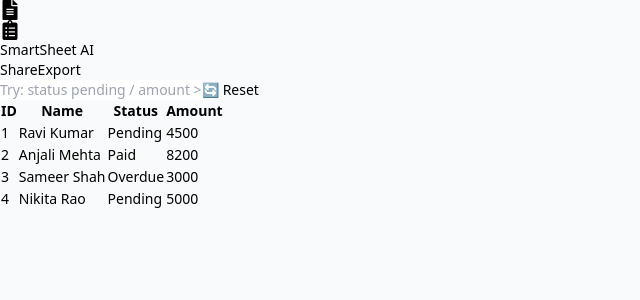
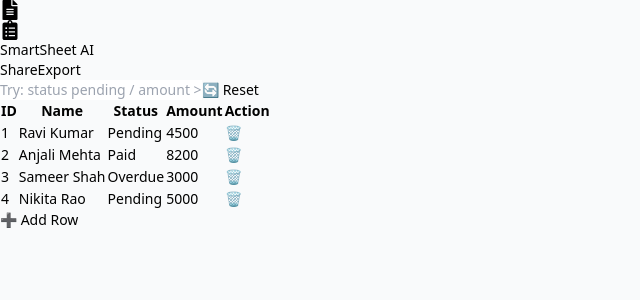
Before and after one commit to Prince7g/smartsheet-ai, a React (Vite) app: page / in a window 1280 px wide. Shown: the top 300 px of the page, without its empty margins (0-640 px from the left). Built offline with nearby package versions, Linux system fonts and the light colour scheme.

Commit message:
Update Spreadsheet.tsx

```diff
--- a/src/components/Spreadsheet.tsx
+++ b/src/components/Spreadsheet.tsx
@@ -119,7 +119,30 @@
     setAiFill([]);
   };
 
-  // 🧠 Only enable arrow nav when NOT editing
+  const handleAddRow = () => {
+    const newRow = {
+      id: data.length + 1,
+      name: '',
+      status: '',
+      amount: 0,
+    };
+    const updated = [...data, newRow];
+    setData(updated);
+    setFilteredData(updated);
+    setActiveCell({ row: updated.length - 1, col: 0 });
+
+    setTimeout(() => {
+      const newCell = document.getElementById(`cell-${updated.length - 1}-0`);
+      if (newCell) newCell.scrollIntoView({ behavior: 'smooth' });
+    }, 50);
+  };
+
+  const handleDeleteRow = (rowIndex: number) => {
+    const updated = data.filter((_, i) => i !== rowIndex);
+    setData(updated);
+    setFilteredData(updated);
+  };
+
   useEffect(() => {
     if (!editingCell) {
       window.addEventListener('keydown', handleKeyDown);
@@ -127,7 +150,6 @@
     }
   }, [editingCell]);
 
-  // 🔍 Search filtering
   useEffect(() => {
     const q = searchQuery.toLowerCase().trim();
     if (q === '') {
@@ -159,11 +181,7 @@
   }, [searchQuery, data]);
 
   return (
-    <div
-      className="relative p-4 overflow-auto"
-      onClick={closePopup}
-      tabIndex={0}
-    >
+    <div className="relative p-4 overflow-auto" onClick={closePopup} tabIndex={0}>
       <div className="mb-3 flex items-center gap-2">
         <input
           type="text"
@@ -189,21 +207,16 @@
         </button>
       )}
 
-      <table
-        {...getTableProps()}
-        className="min-w-full border border-gray-300 bg-white rounded"
-      >
+      <table {...getTableProps()} className="min-w-full border border-gray-300 bg-white rounded">
         <thead>
           {headerGroups.map((group) => (
             <tr {...group.getHeaderGroupProps()} className="bg-gray-100 text-sm">
               {group.headers.map((col) => (
-                <th
-                  {...col.getHeaderProps()}
-                  className="px-4 py-2 border-b font-semibold text-left"
-                >
+                <th {...col.getHeaderProps()} className="px-4 py-2 border-b font-semibold text-left">
                   {col.render('Header')}
                 </th>
               ))}
+              <th className="px-4 py-2 border-b text-sm font-semibold">Action</th>
             </tr>
           ))}
         </thead>
@@ -249,6 +262,14 @@
                     </td>
                   );
                 })}
+                <td className="border-b px-2 text-center">
+                  <button
+                    onClick={() => handleDeleteRow(rowIndex)}
+                    className="text-red-500 text-xs hover:underline"
+                  >
+                    🗑️
+                  </button>
+                </td>
               </tr>
             );
           })}
@@ -264,6 +285,14 @@
           <p>{aiPopup.message}</p>
         </div>
       )}
+
+      {/* Floating Add Button */}
+      <button
+        onClick={handleAddRow}
+        className="fixed bottom-5 right-5 bg-green-600 text-white px-4 py-2 rounded-full shadow-lg active:scale-95 transition"
+      >
+        ➕ Add Row
+      </button>
     </div>
   );
 };
```
